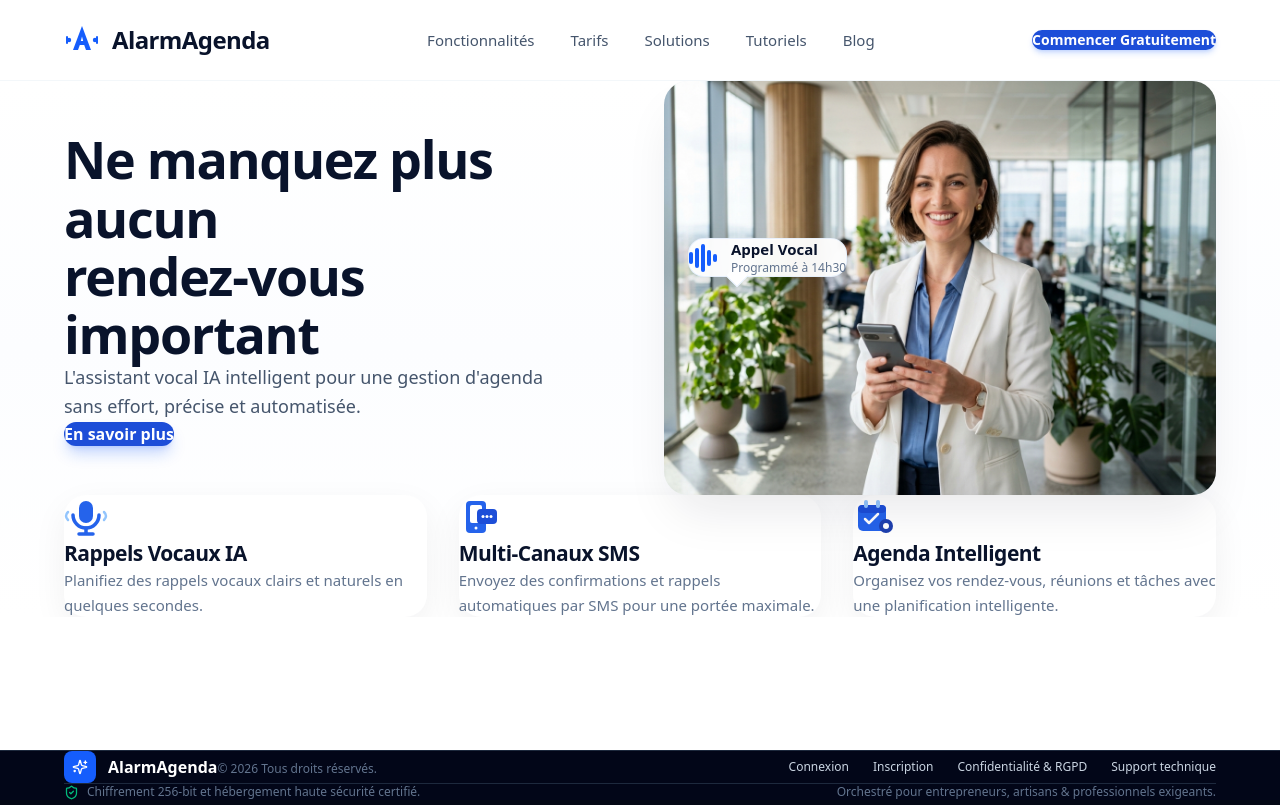
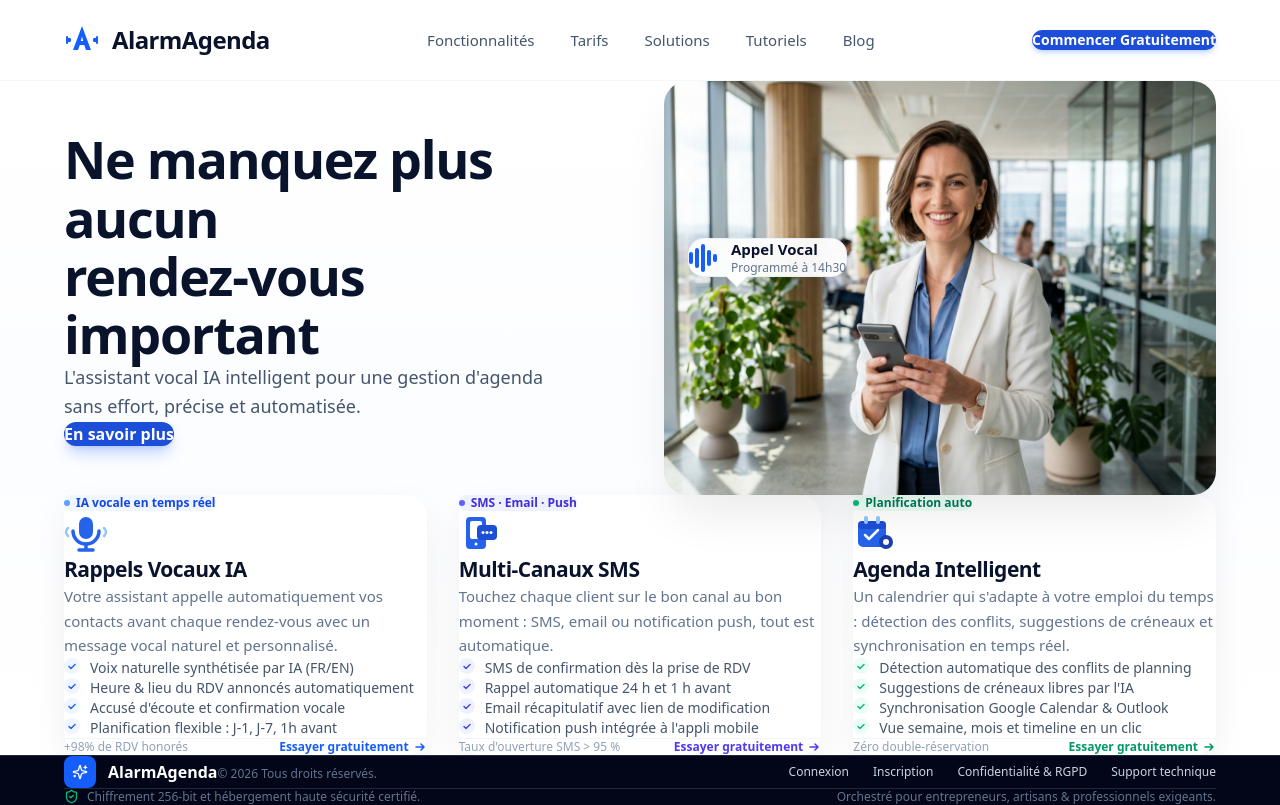
Before and after one commit to imorousalem8-sys/agenda, a Next.js app: page / in a window 1280 px wide. Built offline with nearby package versions, Linux system fonts and the light colour scheme.

Commit message:
update-feature-cards

```diff
--- a/components/landing/Hero.tsx
+++ b/components/landing/Hero.tsx
@@ -122,13 +122,18 @@ export default function Hero() {
 
           {/* CARTE 1 : Rappels Vocaux IA */}
           <div className="bg-white rounded-2xl sm:rounded-[22px] p-7 sm:p-8 shadow-[0_12px_35px_rgba(15,23,42,0.06)] hover:shadow-[0_20px_45px_rgba(37,99,235,0.12)] hover:-translate-y-1 transition-all duration-300 flex flex-col justify-start group">
+            {/* Badge stat */}
+            <div className="mb-4 inline-flex items-center gap-1.5 bg-blue-50 text-blue-700 text-xs font-semibold px-3 py-1 rounded-full self-start">
+              <span className="w-1.5 h-1.5 rounded-full bg-blue-500 animate-pulse"></span>
+              IA vocale en temps réel
+            </div>
+
             {/* Icône Stylisée Micro + Ondes Bleues */}
             <div className="mb-5 text-blue-600">
               <svg className="w-11 h-11" viewBox="0 0 44 44" fill="none" xmlns="http://www.w3.org/2000/svg">
                 <rect x="15" y="6" width="14" height="22" rx="7" fill="#2563eb"/>
                 <path d="M9 20C9 27.1797 14.8203 33 22 33C29.1797 33 35 27.1797 35 20" stroke="#2563eb" strokeWidth="3.5" strokeLinecap="round"/>
                 <path d="M22 33V39M15 39H29" stroke="#2563eb" strokeWidth="3.5" strokeLinecap="round"/>
-                {/* Ondes latérales */}
                 <path d="M4 17C4 17 2 19 2 21C2 23 4 25 4 25" stroke="#93c5fd" strokeWidth="2.5" strokeLinecap="round"/>
                 <path d="M40 17C40 17 42 19 42 21C42 23 40 25 40 25" stroke="#93c5fd" strokeWidth="2.5" strokeLinecap="round"/>
               </svg>
@@ -138,20 +143,52 @@ export default function Hero() {
               Rappels Vocaux IA
             </h3>
 
-            <p className="text-sm sm:text-[15px] text-slate-500 leading-relaxed font-normal">
-              Planifiez des rappels vocaux clairs et naturels en quelques secondes.
+            <p className="text-sm sm:text-[15px] text-slate-500 leading-relaxed font-normal mb-5">
+              Votre assistant appelle automatiquement vos contacts avant chaque rendez-vous avec un message vocal naturel et personnalisé.
             </p>
+
+            {/* Liste de fonctionnalités */}
+            <ul className="space-y-2 mb-6 flex-1">
+              {[
+                "Voix naturelle synthétisée par IA (FR/EN)",
+                "Heure & lieu du RDV annoncés automatiquement",
+                "Accusé d'écoute et confirmation vocale",
+                "Planification flexible : J-1, J-7, 1h avant",
+              ].map((feat) => (
+                <li key={feat} className="flex items-start gap-2.5 text-sm text-slate-600">
+                  <svg className="w-4 h-4 text-blue-500 mt-0.5 shrink-0" viewBox="0 0 16 16" fill="none">
+                    <circle cx="8" cy="8" r="8" fill="#eff6ff"/>
+                    <path d="M5 8.5l2 2 4-4" stroke="#2563eb" strokeWidth="1.5" strokeLinecap="round" strokeLinejoin="round"/>
+                  </svg>
+                  {feat}
+                </li>
+              ))}
+            </ul>
+
+            {/* Stat + Lien */}
+            <div className="flex items-center justify-between pt-4 border-t border-slate-100">
+              <span className="text-xs text-slate-400 font-medium">+98% de RDV honorés</span>
+              <Link href="/register" className="text-xs font-bold text-blue-600 hover:text-blue-800 transition-colors flex items-center gap-1">
+                Essayer gratuitement
+                <svg className="w-3.5 h-3.5" viewBox="0 0 14 14" fill="none"><path d="M3 7h8M8 4l3 3-3 3" stroke="currentColor" strokeWidth="1.5" strokeLinecap="round" strokeLinejoin="round"/></svg>
+              </Link>
+            </div>
           </div>
 
           {/* CARTE 2 : Multi-Canaux SMS */}
           <div className="bg-white rounded-2xl sm:rounded-[22px] p-7 sm:p-8 shadow-[0_12px_35px_rgba(15,23,42,0.06)] hover:shadow-[0_20px_45px_rgba(37,99,235,0.12)] hover:-translate-y-1 transition-all duration-300 flex flex-col justify-start group">
+            {/* Badge stat */}
+            <div className="mb-4 inline-flex items-center gap-1.5 bg-indigo-50 text-indigo-700 text-xs font-semibold px-3 py-1 rounded-full self-start">
+              <span className="w-1.5 h-1.5 rounded-full bg-indigo-500"></span>
+              SMS · Email · Push
+            </div>
+
             {/* Icône Stylisée Téléphone + Bulle SMS */}
             <div className="mb-5 text-blue-600">
               <svg className="w-11 h-11" viewBox="0 0 44 44" fill="none" xmlns="http://www.w3.org/2000/svg">
                 <rect x="7" y="6" width="20" height="32" rx="4" fill="#2563eb"/>
                 <circle cx="17" cy="33" r="1.5" fill="white"/>
                 <rect x="11" y="10" width="12" height="18" rx="2" fill="white"/>
-                {/* Bulle SMS flottante */}
                 <rect x="18" y="14" width="20" height="15" rx="4" fill="#1d4ed8"/>
                 <circle cx="24" cy="21.5" r="1.5" fill="white"/>
                 <circle cx="28" cy="21.5" r="1.5" fill="white"/>
@@ -163,13 +200,46 @@ export default function Hero() {
               Multi-Canaux SMS
             </h3>
 
-            <p className="text-sm sm:text-[15px] text-slate-500 leading-relaxed font-normal">
-              Envoyez des confirmations et rappels automatiques par SMS pour une portée maximale.
+            <p className="text-sm sm:text-[15px] text-slate-500 leading-relaxed font-normal mb-5">
+              Touchez chaque client sur le bon canal au bon moment : SMS, email ou notification push, tout est automatique.
             </p>
+
+            {/* Liste de fonctionnalités */}
+            <ul className="space-y-2 mb-6 flex-1">
+              {[
+                "SMS de confirmation dès la prise de RDV",
+                "Rappel automatique 24 h et 1 h avant",
+                "Email récapitulatif avec lien de modification",
+                "Notification push intégrée à l'appli mobile",
+              ].map((feat) => (
+                <li key={feat} className="flex items-start gap-2.5 text-sm text-slate-600">
+                  <svg className="w-4 h-4 text-indigo-500 mt-0.5 shrink-0" viewBox="0 0 16 16" fill="none">
+                    <circle cx="8" cy="8" r="8" fill="#eef2ff"/>
+                    <path d="M5 8.5l2 2 4-4" stroke="#4f46e5" strokeWidth="1.5" strokeLinecap="round" strokeLinejoin="round"/>
+                  </svg>
+                  {feat}
+                </li>
+              ))}
+            </ul>
+
+            {/* Stat + Lien */}
+            <div className="flex items-center justify-between pt-4 border-t border-slate-100">
+              <span className="text-xs text-slate-400 font-medium">Taux d'ouverture SMS &gt; 95 %</span>
+              <Link href="/register" className="text-xs font-bold text-indigo-600 hover:text-indigo-800 transition-colors flex items-center gap-1">
+                Essayer gratuitement
+                <svg className="w-3.5 h-3.5" viewBox="0 0 14 14" fill="none"><path d="M3 7h8M8 4l3 3-3 3" stroke="currentColor" strokeWidth="1.5" strokeLinecap="round" strokeLinejoin="round"/></svg>
+              </Link>
+            </div>
           </div>
 
           {/* CARTE 3 : Agenda Intelligent */}
           <div className="bg-white rounded-2xl sm:rounded-[22px] p-7 sm:p-8 shadow-[0_12px_35px_rgba(15,23,42,0.06)] hover:shadow-[0_20px_45px_rgba(37,99,235,0.12)] hover:-translate-y-1 transition-all duration-300 flex flex-col justify-start group">
+            {/* Badge stat */}
+            <div className="mb-4 inline-flex items-center gap-1.5 bg-emerald-50 text-emerald-700 text-xs font-semibold px-3 py-1 rounded-full self-start">
+              <span className="w-1.5 h-1.5 rounded-full bg-emerald-500"></span>
+              Planification auto
+            </div>
+
             {/* Icône Stylisée Calendrier + Engrenage */}
             <div className="mb-5 text-blue-600">
               <svg className="w-11 h-11" viewBox="0 0 44 44" fill="none" xmlns="http://www.w3.org/2000/svg">
@@ -178,7 +248,6 @@ export default function Hero() {
                 <rect x="11" y="5" width="4" height="8" rx="2" fill="#93c5fd"/>
                 <rect x="23" y="5" width="4" height="8" rx="2" fill="#93c5fd"/>
                 <path d="M12 24L16 28L25 19" stroke="white" strokeWidth="2.5" strokeLinecap="round" strokeLinejoin="round"/>
-                {/* Engrenage / Paramètre stylisé */}
                 <circle cx="33" cy="31" r="7" fill="#1e40af"/>
                 <circle cx="33" cy="31" r="3" fill="white"/>
               </svg>
@@ -188,9 +257,36 @@ export default function Hero() {
               Agenda Intelligent
             </h3>
 
-            <p className="text-sm sm:text-[15px] text-slate-500 leading-relaxed font-normal">
-              Organisez vos rendez-vous, réunions et tâches avec une planification intelligente.
+            <p className="text-sm sm:text-[15px] text-slate-500 leading-relaxed font-normal mb-5">
+              Un calendrier qui s&apos;adapte à votre emploi du temps : détection des conflits, suggestions de créneaux et synchronisation en temps réel.
             </p>
+
+            {/* Liste de fonctionnalités */}
+            <ul className="space-y-2 mb-6 flex-1">
+              {[
+                "Détection automatique des conflits de planning",
+                "Suggestions de créneaux libres par l'IA",
+                "Synchronisation Google Calendar & Outlook",
+                "Vue semaine, mois et timeline en un clic",
+              ].map((feat) => (
+                <li key={feat} className="flex items-start gap-2.5 text-sm text-slate-600">
+                  <svg className="w-4 h-4 text-emerald-500 mt-0.5 shrink-0" viewBox="0 0 16 16" fill="none">
+                    <circle cx="8" cy="8" r="8" fill="#ecfdf5"/>
+                    <path d="M5 8.5l2 2 4-4" stroke="#10b981" strokeWidth="1.5" strokeLinecap="round" strokeLinejoin="round"/>
+                  </svg>
+                  {feat}
+                </li>
+              ))}
+            </ul>
+
+            {/* Stat + Lien */}
+            <div className="flex items-center justify-between pt-4 border-t border-slate-100">
+              <span className="text-xs text-slate-400 font-medium">Zéro double-réservation</span>
+              <Link href="/register" className="text-xs font-bold text-emerald-600 hover:text-emerald-800 transition-colors flex items-center gap-1">
+                Essayer gratuitement
+                <svg className="w-3.5 h-3.5" viewBox="0 0 14 14" fill="none"><path d="M3 7h8M8 4l3 3-3 3" stroke="currentColor" strokeWidth="1.5" strokeLinecap="round" strokeLinejoin="round"/></svg>
+              </Link>
+            </div>
           </div>
 
         </div>
```
